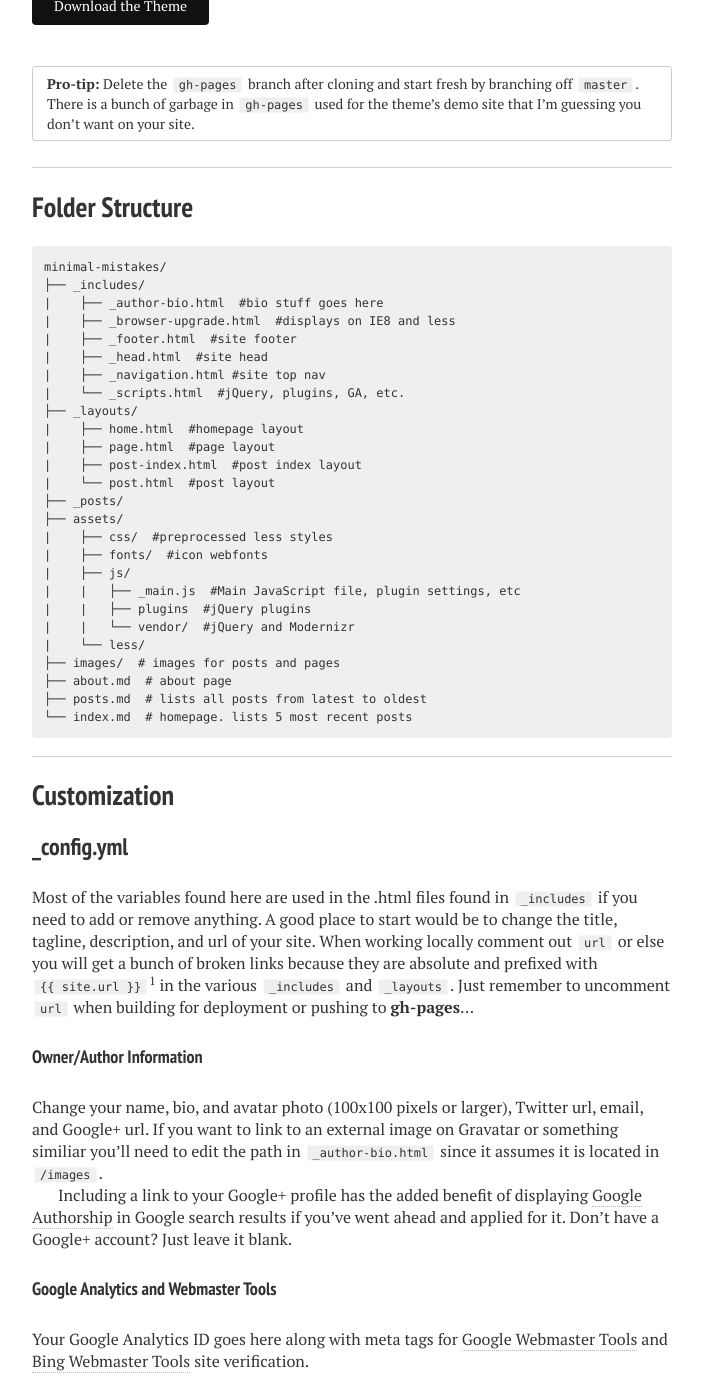
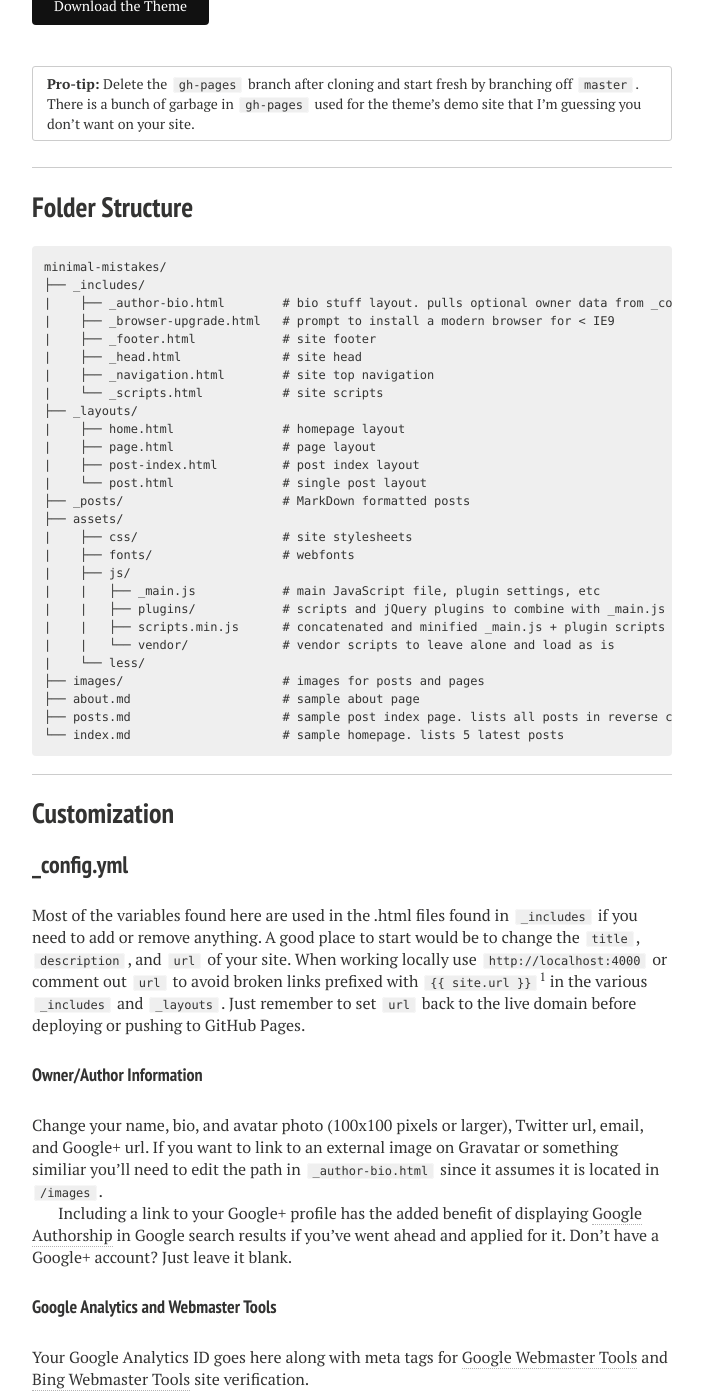
Before and after one commit to orenetar3/dgrtwo.github.com, a Jekyll site: the page built from theme-setup.md, in a window 1280 px wide and 1400 px high, scrolled down 826 px. Shown: the whole window, without its empty margins (288-991 px from the left). Built offline with Jekyll 4.4.1, drawn with Linux system fonts in a browser that asks for light colours; nearby versions of some CDN libraries.

Commit message:
Cleanup documentation

```diff
--- a/theme-setup.md
+++ b/theme-setup.md
@@ -43,30 +43,31 @@ General notes and suggestions for customizing Minimal Mistakes.
 {% highlight text %}
 minimal-mistakes/
 ├── _includes/
-|    ├── _author-bio.html  #bio stuff goes here
-|    ├── _browser-upgrade.html  #displays on IE8 and less
-|    ├── _footer.html  #site footer
-|    ├── _head.html  #site head
-|    ├── _navigation.html #site top nav
-|    └── _scripts.html  #jQuery, plugins, GA, etc.
+|    ├── _author-bio.html        # bio stuff layout. pulls optional owner data from _config.yml
+|    ├── _browser-upgrade.html   # prompt to install a modern browser for < IE9
+|    ├── _footer.html            # site footer
+|    ├── _head.html              # site head
+|    ├── _navigation.html        # site top navigation
+|    └── _scripts.html           # site scripts
 ├── _layouts/
-|    ├── home.html  #homepage layout
-|    ├── page.html  #page layout
-|    ├── post-index.html  #post index layout
-|    └── post.html  #post layout
-├── _posts/
+|    ├── home.html               # homepage layout
+|    ├── page.html               # page layout
+|    ├── post-index.html         # post index layout
+|    └── post.html               # single post layout
+├── _posts/                      # MarkDown formatted posts
 ├── assets/
-|    ├── css/  #preprocessed less styles
-|    ├── fonts/  #icon webfonts
+|    ├── css/                    # site stylesheets
+|    ├── fonts/                  # webfonts
 |    ├── js/
-|    |   ├── _main.js  #Main JavaScript file, plugin settings, etc
-|    |   ├── plugins  #jQuery plugins
-|    |   └── vendor/  #jQuery and Modernizr
+|    |   ├── _main.js            # main JavaScript file, plugin settings, etc
+|    |   ├── plugins/            # scripts and jQuery plugins to combine with _main.js
+|    |   ├── scripts.min.js      # concatenated and minified _main.js + plugin scripts
+|    |   └── vendor/             # vendor scripts to leave alone and load as is
 |    └── less/
-├── images/  # images for posts and pages
-├── about.md  # about page
-├── posts.md  # lists all posts from latest to oldest
-└── index.md  # homepage. lists 5 most recent posts
+├── images/                      # images for posts and pages
+├── about.md                     # sample about page
+├── posts.md                     # sample post index page. lists all posts in reverse chronology
+└── index.md                     # sample homepage. lists 5 latest posts
 {% endhighlight %}
 
 ---
@@ -75,7 +76,7 @@ minimal-mistakes/
 
 ### _config.yml
 
-Most of the variables found here are used in the .html files found in `_includes` if you need to add or remove anything. A good place to start would be to change the title, tagline, description, and url of your site. When working locally comment out `url` or else you will get a bunch of broken links because they are absolute and prefixed with `{{ "{{ site.url " }}}}`[^1] in the various `_includes` and `_layouts`. Just remember to uncomment `url` when building for deployment or pushing to **gh-pages**...
+Most of the variables found here are used in the .html files found in `_includes` if you need to add or remove anything. A good place to start would be to change the `title`, `description`, and `url` of your site. When working locally use `http://localhost:4000` or comment out `url` to avoid broken links prefixed with `{{ "{{ site.url " }}}}`[^1] in the various `_includes` and `_layouts`. Just remember to set `url` back to the live domain before deploying or pushing to GitHub Pages.
 
 #### Owner/Author Information
 
```
Also changed, not shown: README.md.
